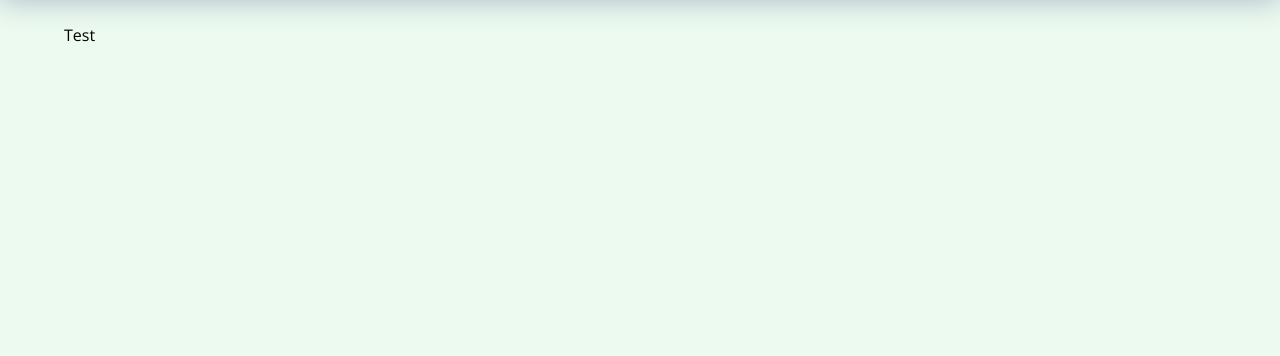
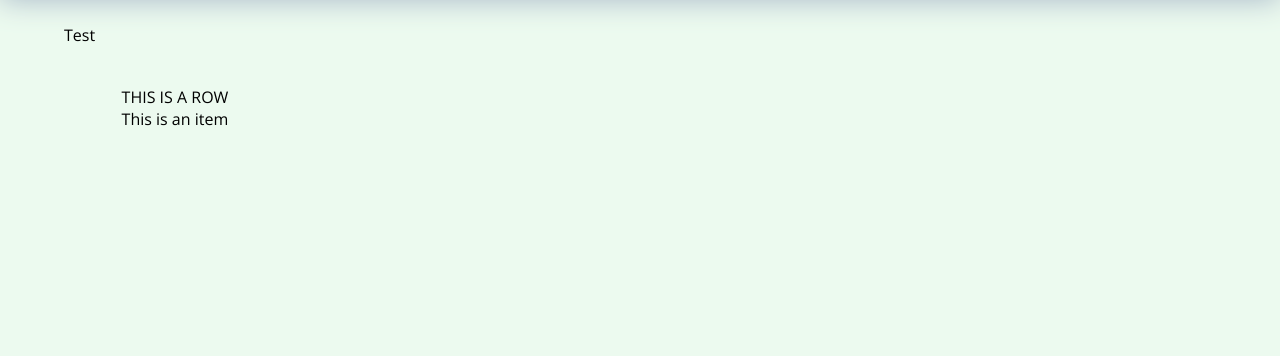
Before and after one commit to frankiekim5/Junior_Design_PVI, a Flask app: page /pantry in a window 1280 px wide. Shown: the part 64-420 px from the top of the page. Run offline with Flask 2, Linux system fonts and the light colour scheme.

Commit message:
Table formatting started

```diff
--- a/demo/static/pantry.css
+++ b/demo/static/pantry.css
@@ -45,6 +45,12 @@ about spacings too much
 	height: 0px;
 }
 
+#tableFirstRow{
+	width: 90%;
+	padding: 5vh 5%;
+	height: 0px;
+}
+
 
 
 /* GENERICS */
--- a/demo/templates/pantry.html
+++ b/demo/templates/pantry.html
@@ -15,6 +15,13 @@
 
 <div id="pantryContainer">
 	Test
+	<div id= "tableFirstRow">
+		THIS IS A ROW
+		<div class = "pantryItem">
+			This is an item
+		</div>
+	</div>
+
 	<span id='pantryTrashWrap'>
 		<button id="pantryTrashButton">
 			<img src="{{ url_for('static', filename='trash_black.svg') }}"/>
```
